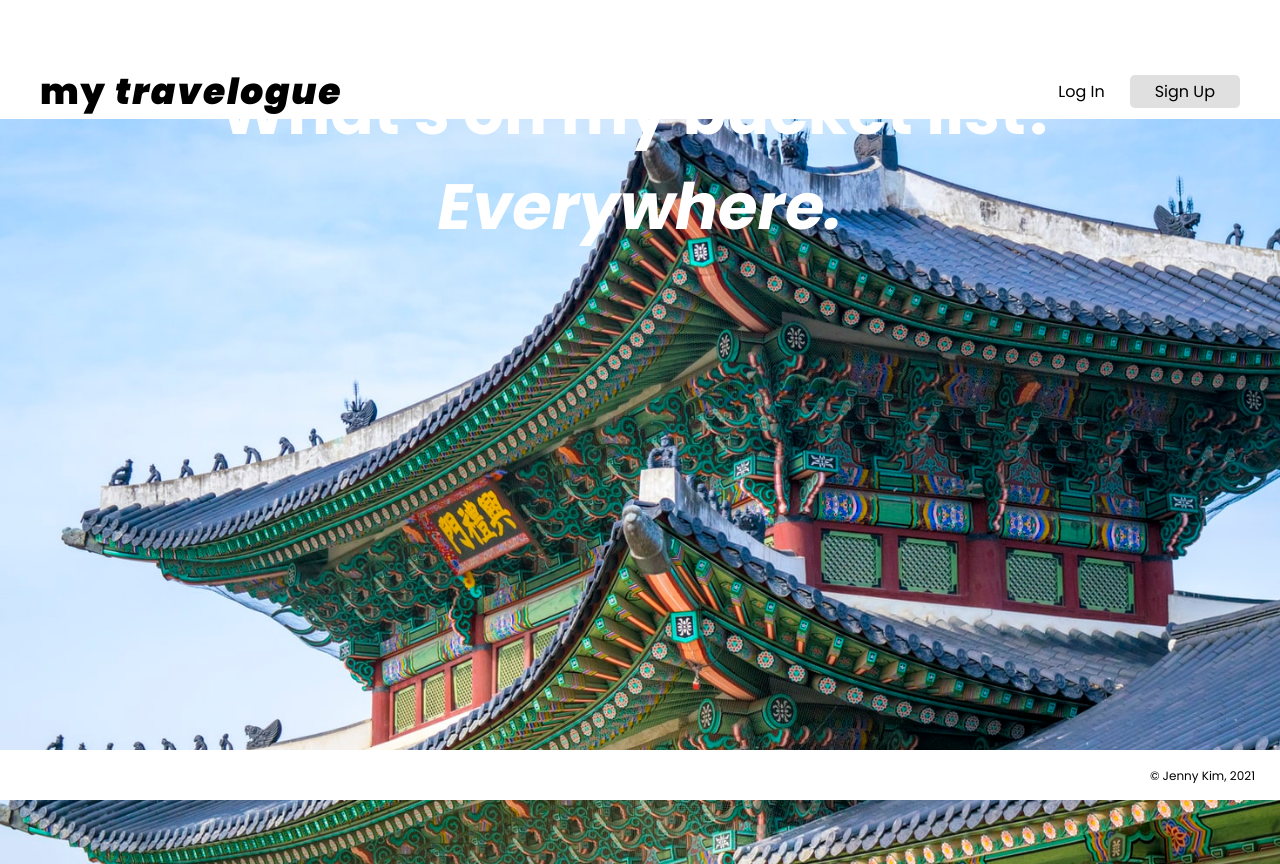
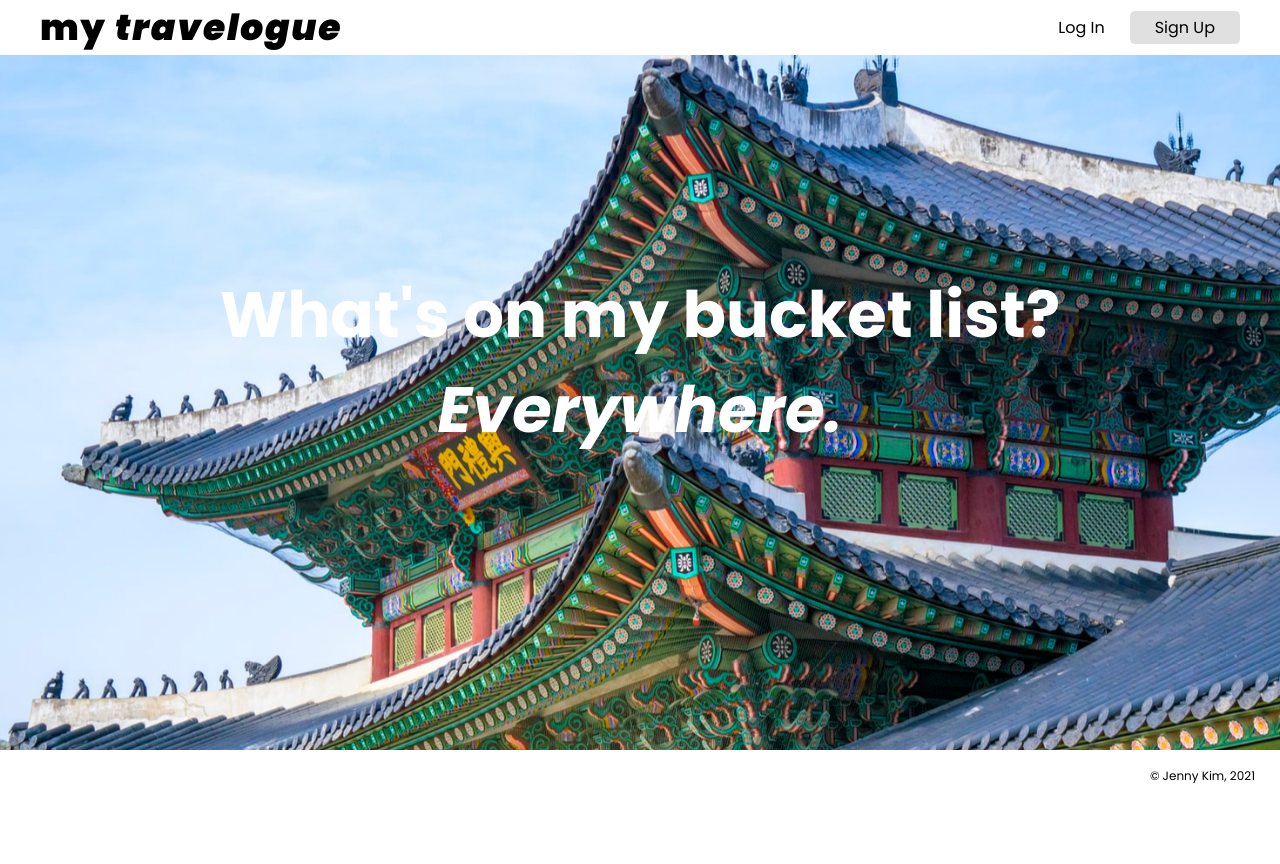
Before and after one commit to kim-jenny5/my-travelogue-frontend, a React (Create React App) app: page / in a window 1280 px wide. After the commit the page ends 800 px from the top, so only its background shows below. Built offline with nearby package versions, Linux system fonts and the light colour scheme; some icons are missing.

Commit message:
reverted previous changed and made changes to correct element

```diff
--- a/public/style.css
+++ b/public/style.css
@@ -111,8 +111,7 @@ a:visited {
 .main-content .subtitle {
 	font-weight: bold;
 	font-size: 64px;
-	/* padding-top: calc(100vh - (100vh / 1.5)); */
-	margin-top: 1em;
+	padding-top: calc(100vh - (100vh / 1.5));
 	color: #ffffff;
 	text-align: center;
 }
@@ -562,6 +561,7 @@ a:visited {
 .show-page .subtitle-1 {
 	font-size: 1.125em;
 	font-weight: bold;
+	margin-top: 1em;
 }
 
 .show-page .subtitle-2 {
```
